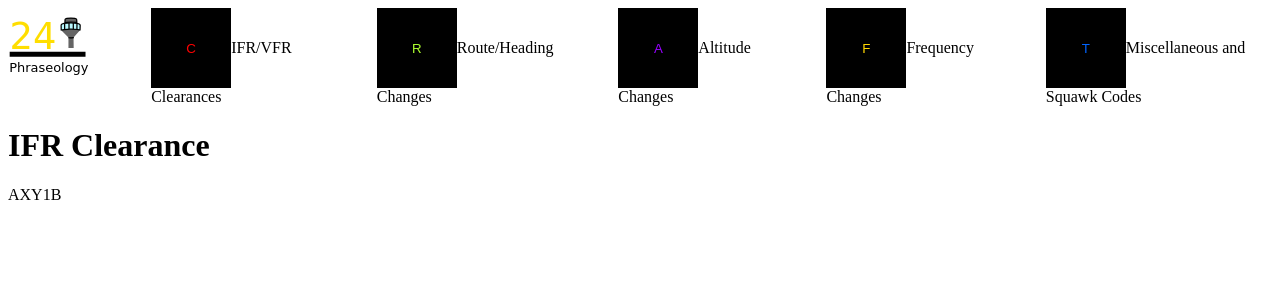
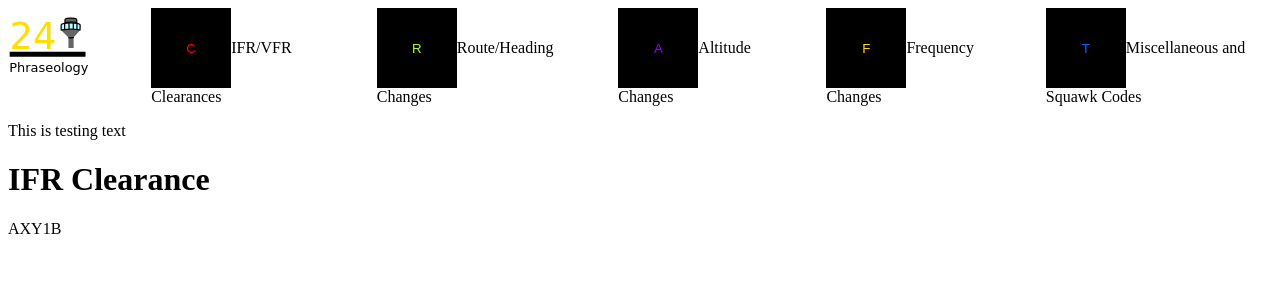
Before and after one commit to GreenHexagon/24Phraseology, a Vue app: page / in a window 1280 px wide. Shown: the top 300 px of the page. Built offline with nearby package versions, Linux system fonts and the light colour scheme.

Commit message:
Split things up into components, the first

```diff
--- a/src/App.vue
+++ b/src/App.vue
@@ -1,5 +1,8 @@
 <script setup>
   import { ref } from 'vue'
+  import Clearance from './Clearance.vue';
+  import formmodal from './formmodal.vue';
+import Formmodal from './formmodal.vue';
   const generatedClearance = ref("AXY1B")
   const clearanceText = ref("IFR Clearance")
 </script>
@@ -29,11 +32,9 @@
     </div>
   </div>
   <div class="main">
+    <Formmodal />
     <div class="results">
-      <h1>{{ clearanceText }}</h1>
-      <div class="clearance">
-        {{ generatedClearance }}
-      </div>
+      <Clearance />
     </div>
   </div>
 </template>
@@ -58,6 +59,13 @@
     border: none;
     background-color: black;
   }
+  .menubtn:hover {
+    background-color: rgb(75, 75, 75);
+    cursor: pointer;
+  }
+  .menubtn:active {
+    background-color: black;
+  }
   #clearancebtn {
     color: var(--red);
   }
--- /dev/null
+++ b/src/Clearance.vue
@@ -0,0 +1,13 @@
+<script setup>
+    import { ref } from 'vue'
+    const generatedClearance = ref("AXY1B")
+    const clearanceText = ref("IFR Clearance")
+</script>
+<template>
+    <div class="results">
+        <h1>{{ clearanceText }}</h1>
+        <div class="clearance">
+            {{ generatedClearance }}
+        </div>
+    </div>
+</template>
--- /dev/null
+++ b/src/FormModal.vue
@@ -0,0 +1,11 @@
+<script setup>
+
+</script>
+
+<template>
+  <p>This is testing text</p>
+</template>
+
+<style scoped>
+
+</style>
--- a/src/main.js
+++ b/src/main.js
@@ -1,4 +1,5 @@
 import { createApp } from 'vue'
 import App from './App.vue'
 
+
 createApp(App).mount('#app')
```
